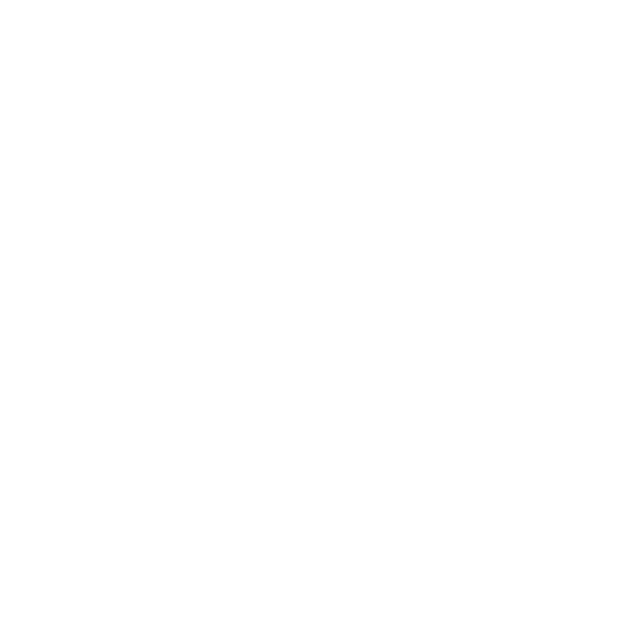
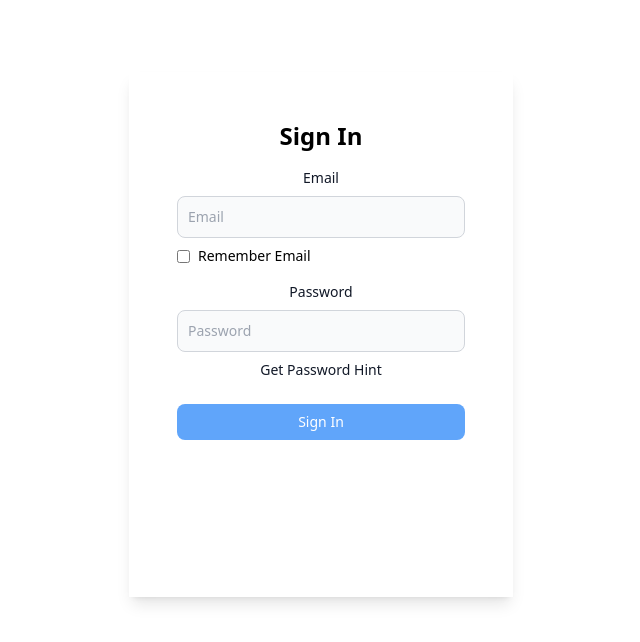
Before and after one commit to password-manager-team/frontend, a React (Vite) app: page /login in a window 1280 px wide. Before the commit this address had no page. Shown: the top 642 px of the page, without its empty margins (319-959 px from the left). Built offline with nearby package versions, Linux system fonts and the light colour scheme.

Commit message:
added login page (#4)

```diff
--- a/src/App.tsx
+++ b/src/App.tsx
@@ -1,6 +1,7 @@
 import './App.css'
 import Home from './components/Home'
 import { BrowserRouter as Router, Routes, Route } from 'react-router-dom'
+import LoginPage from './features/pages/LoginPage'
 
 function App() {
 
@@ -8,6 +9,7 @@
     <Router>
       <Routes>
         <Route path='/' element={<Home />} />
+        <Route path='/login' element={<LoginPage />} />
       </Routes>
     </Router>
   )
--- /dev/null
+++ b/src/features/components/AuthContainer.tsx
@@ -0,0 +1,11 @@
+import { ReactNode } from "react"
+
+const AuthContainer = ({ children }: { children: ReactNode }) => {
+    return (
+        <div className="shadow-lg max-w-sm min-h-[525px] m-auto p-12">
+            {children}
+        </div>
+    )
+}
+
+export default AuthContainer;
--- /dev/null
+++ b/src/features/components/LoginForm.tsx
@@ -0,0 +1,29 @@
+import AuthContainer from "./AuthContainer";
+
+const LoginForm = () => {
+    return (
+        <form className="flex flex-col gap-4">
+            <div>
+                <h2 className="text-2xl font-semibold text-center">Sign In</h2>
+            </div>
+            <div>
+                <label htmlFor="email" className="block mb-2 text-sm font-medium text-gray-900">Email</label>
+                <input type="email" id="email" className="mb-2 bg-gray-50 border border-gray-300 text-gray-900 text-sm rounded-lg focus:ring-blue-500 focus:border-blue-500 block w-full p-2.5" placeholder="Email" required />
+                <div className="flex gap-2 items-center">
+                    <input type="checkbox"></input>
+                    <p className="text-sm font-medium">Remember Email</p>
+                </div>
+            </div>
+            <div>
+                <label htmlFor="password" className="block mb-2 text-sm font-medium text-gray-900">Password</label>
+                <input type="password" id="password" className="mb-2 bg-gray-50 border border-gray-300 text-gray-900 text-sm rounded-lg focus:ring-blue-500 focus:border-blue-500 block w-full p-2.5" placeholder="Password" required />
+                <a href="#" className="block mb-2 text-sm font-medium text-gray-900">Get Password Hint</a>
+            </div>
+            <div>
+                <button className="bg-blue-400 text-sm font-medium text-white w-full rounded-lg p-2">Sign In</button>
+            </div>
+        </form>
+    )
+}
+
+export default LoginForm;
--- /dev/null
+++ b/src/features/pages/LoginPage.tsx
@@ -0,0 +1,14 @@
+import AuthContainer from "../components/AuthContainer"
+import LoginForm from "../components/LoginForm"
+
+const LoginPage = () => {
+    return (
+        <div className="pt-10">
+            <AuthContainer>
+                <LoginForm />
+            </AuthContainer>
+        </div>
+    )
+}
+
+export default LoginPage;
```
Also changed, not shown: 2 other files (tests, documents, lock files or other folders).
